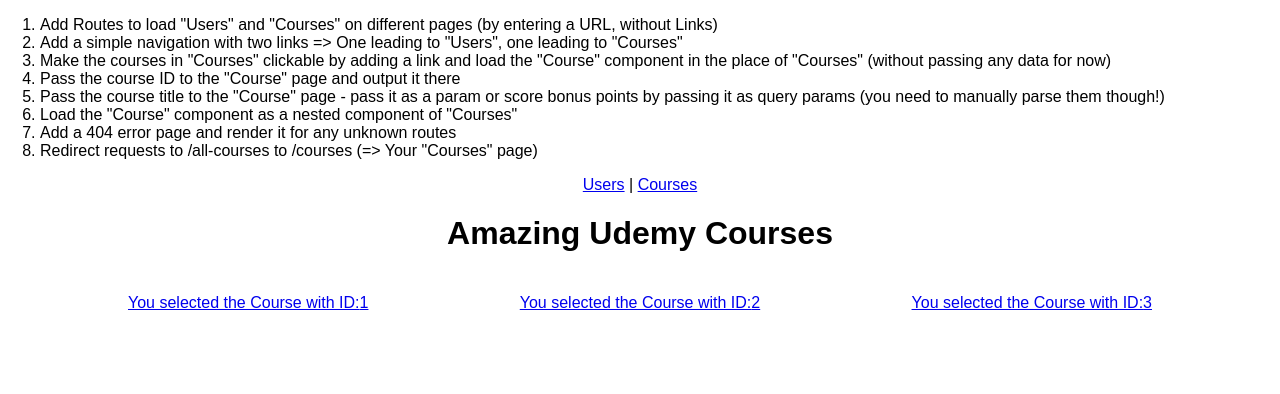
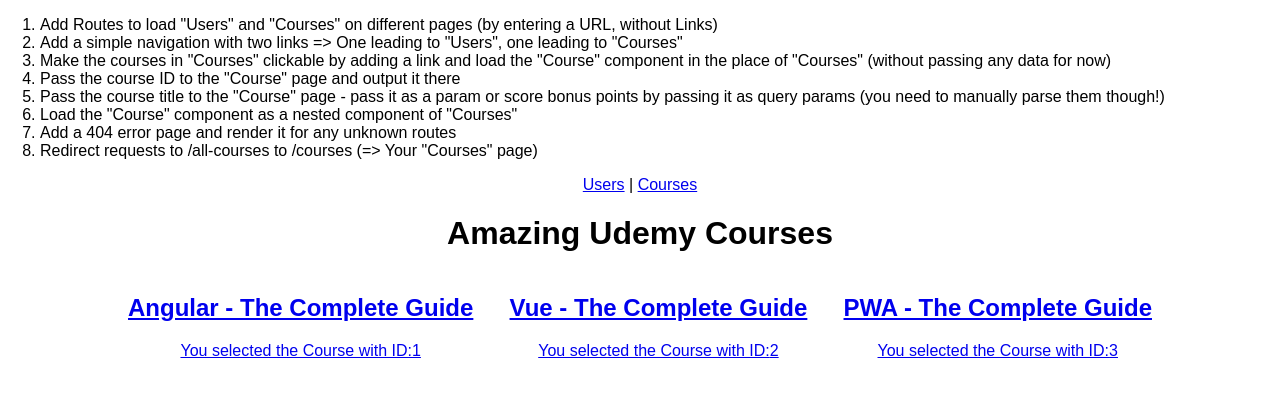
Before and after one commit to AmanAzim/Routing-assignment-React, a React (Create React App) app: page /courses in a window 1280 px wide. Shown: the top 394 px of the page. Built offline with nearby package versions, Linux system fonts and the light colour scheme.

Commit message:
"commit"

```diff
--- a/src/containers/Course/Course.js
+++ b/src/containers/Course/Course.js
@@ -1,14 +1,16 @@
 import React, { Component } from 'react';
+import {withRouter, Route, Link} from "react-router-dom";
 
 class Course extends Component {
     render () {
+        console.log(this.props)
         return (
             <div onClick={this.props.clicked}>
                 <h1>{this.props.courseTitle}</h1>
-                <p>You selected the Course with ID:{this.props.courseId}</p>
+                <p>You selected the Course with ID:{this.props.courseId}{this.props.match.params.kd}</p>
             </div>
         );
     }
 }
 
-export default Course;
+export default withRouter(Course);
--- a/src/containers/Courses/Courses.js
+++ b/src/containers/Courses/Courses.js
@@ -19,6 +19,7 @@
         if(this.state.selectedCourse && prevState.selectedCourse === this.state.selectedCourse)
         {
             this.setState({selectedCourse:null});
+            //console.log('working')
         }
     }
 
@@ -34,9 +35,10 @@
         let current=(
                 this.state.courses.map( course => {
                     return(
-                        <Link to={'/courses/'+course.id} exact key={course.id}>
+                        <Link to={this.props.match.url+'/'+course.id} exact key={course.id}>
                             <Course className="Course"
                                     courseId={course.id}
+                                    courseTitle={course.title}
                                     clicked={()=>this.selectCourseHandler(course.id)} />
                         </Link>
                     );
@@ -44,8 +46,13 @@
         );
         if(this.state.selectedCourse)
         {
-            current=<Course className="Course"
-                            courseId={this.state.selectedCourse.id}/>
+            current= ( <Route path={this.props.match.url+'/:kd'} component={Course}/>
+
+                       // <Link to={'/courses/'+this.state.selectedCourse.id}>
+                         // <Course className="Course"
+                           //       courseId={this.state.selectedCourse.id}/>
+                        ///</Link>
+                      );
         }
 
         return (
@@ -59,4 +66,4 @@
     }
 }
 
-export default Courses;
+export default withRouter(Courses);
```
